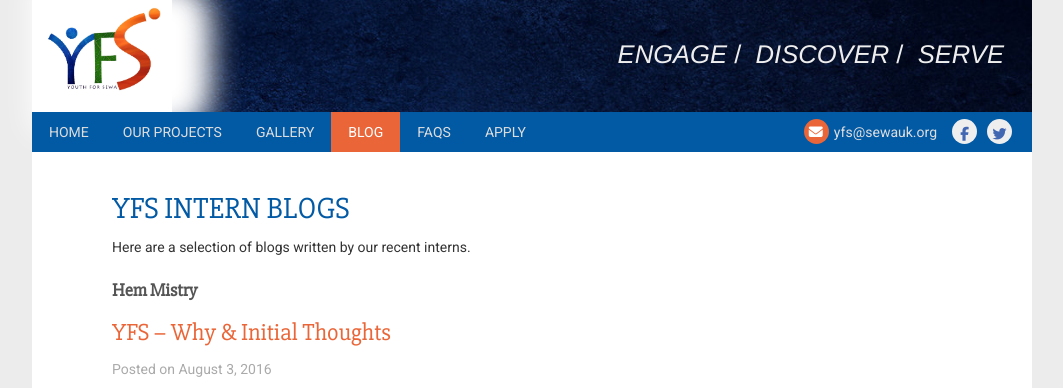
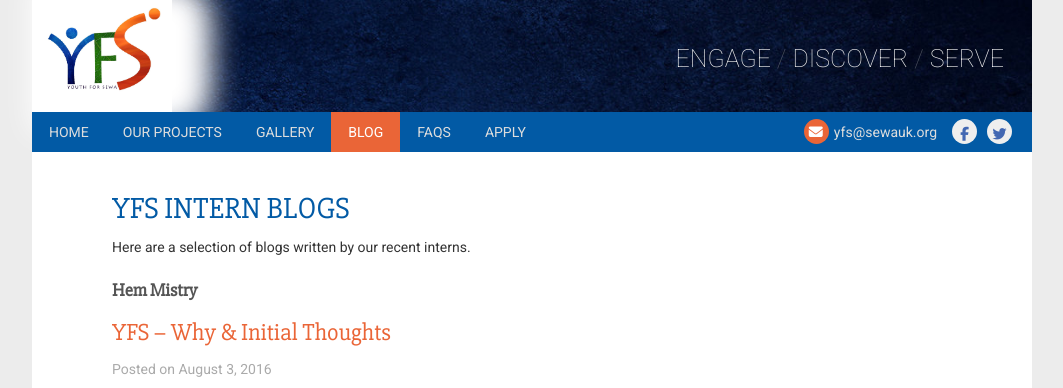
Before and after one commit to miteshsevani/yfs, a PHP site: page /blog/index.php in a window 1280 px wide. Shown: the top 388 px of the page, without its empty margins (108-1171 px from the left). Run offline with PHP 8.4, Linux system fonts and the light colour scheme; some libraries are stand-ins or nearby versions.

Commit message:
Updated font for banner header

```diff
--- a/build/includes/header.php
+++ b/build/includes/header.php
@@ -25,7 +25,7 @@
 					<a href="/"><img src="/images/yfs-logo.jpg" /></a>
 				</div>
 				<div class="banner">
-				<h1>Engage <span>/</span>  Discover <span>/</span>  Serve</h1>
+				<h1>Engage<span> / </span>Discover<span> / </span>Serve</h1>
 				</div>
 			</div>
 		</div>
--- a/includes/header.php
+++ b/includes/header.php
@@ -25,7 +25,7 @@
 					<a href="/"><img src="/images/yfs-logo.jpg" /></a>
 				</div>
 				<div class="banner">
-				<h1>Engage <span>/</span>  Discover <span>/</span>  Serve</h1>
+				<h1>Engage<span> / </span>Discover<span> / </span>Serve</h1>
 				</div>
 			</div>
 		</div>
--- a/sass/style.scss
+++ b/sass/style.scss
@@ -79,26 +79,23 @@ body {
 			}
 			float:right;
 			text-transform:uppercase;
-			margin-top: 20px;
+			margin-top: 25px;
 			h1 {
 				margin-right:28px;
 
 				@media #{$phone} {
-					font-size:4vw;
 					margin-right:0px;
 				}
-				@media #{$tablet} {
-					font-size:3vw;
+
+				color:#eee;
+				font: {
+					family: 'Roboto', sans-serif;
+					size: 25px;
+					weight:100;
 				}
-				@media #{$desktop} {
-					font-size:2vw;
-				}
-				color:#eee;
-				font-family:Helvetica;
-				font-weight:100;
-				font-style:italic;
+
 				span {
-					font-style:normal;
+					opacity: 0.3;
 				}
 			}
 
```
Also changed, not shown: build/css/style.css.
